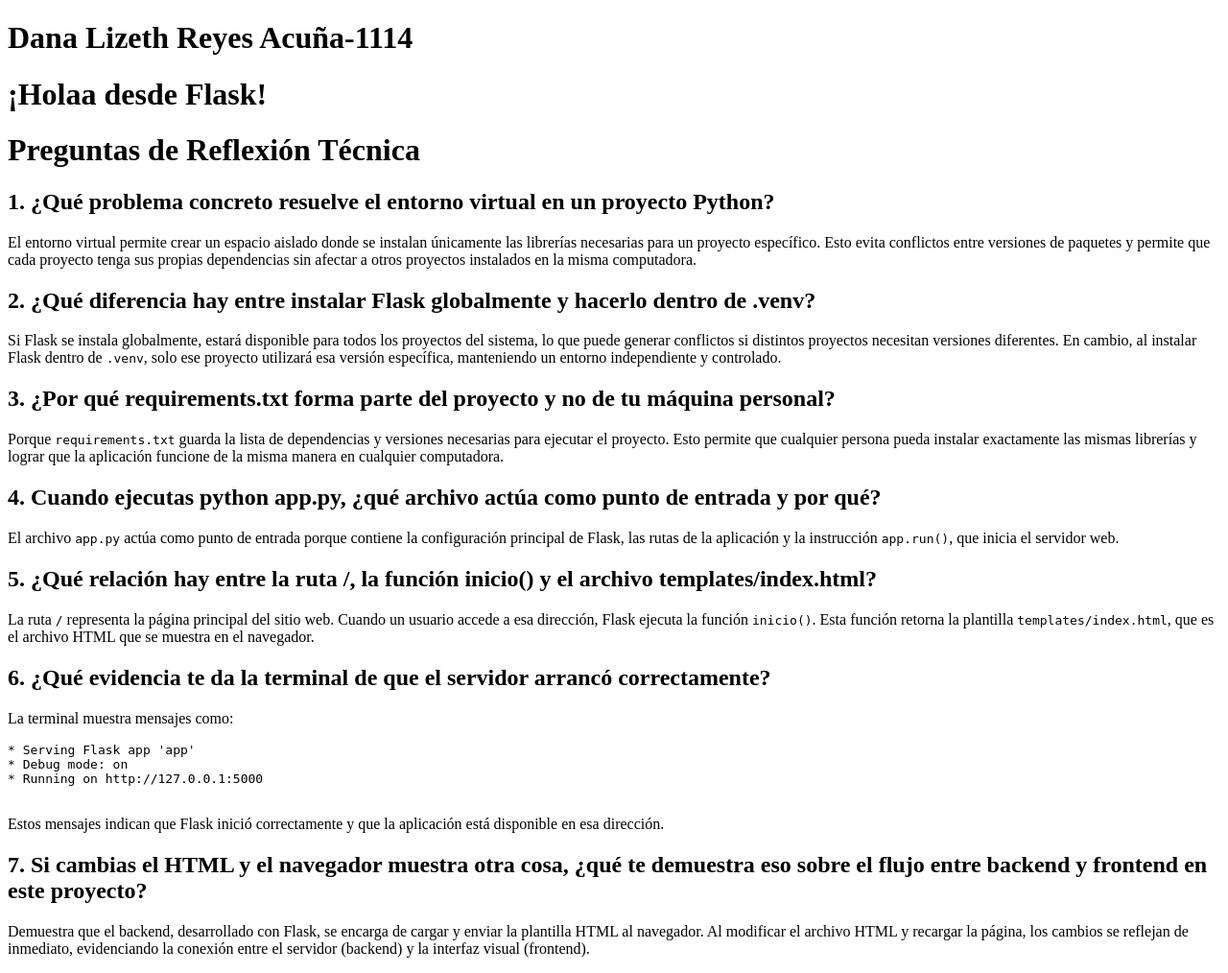
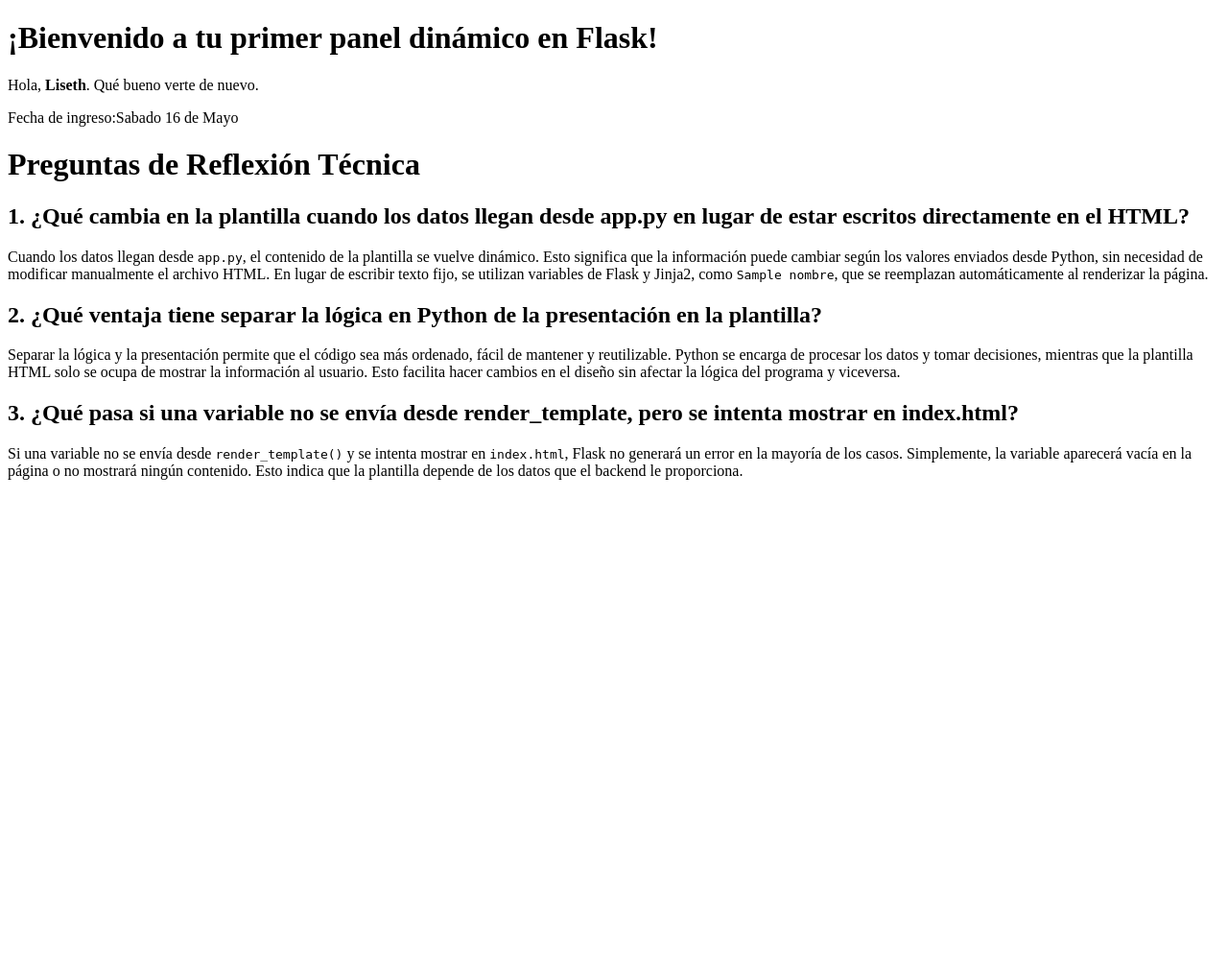
Before and after one commit to Lunacastro18/luna-flask.1114, a Flask app: template templates/index.html in a window 1280 px wide. Shown: the whole page at 96% size. After the commit the page ends 500 px from the top, so only its background shows below. Run offline with Flask 3, Linux system fonts and the light colour scheme; the template is opened without the code that fills it: most values are stand-ins (such as "Sample title", 1, 10 or a date in 2020).

Commit message:
Completada la Tarea 2: Datos dinamicos en la plantilla

```diff
--- a/app.py
+++ b/app.py
@@ -1,22 +1,21 @@
-# Importamos Flask y una funcion que permite mostrar un HTML.
 from flask import Flask, render_template
 
-
-# Creamos la aplicacion principal.
-# Este objeto sera el centro de nuestro proyecto Flask.
 app = Flask(__name__)
 
+@app.route('/')
+def inicio():
+    # Definimos las 3 variables en el backend
+    nombre_usuario = "Luis Gabriel"
+    mensaje_bienvenida = "¡Bienvenido a tu primer panel dinámico en Flask!"
+    fecha_actual = "Miércoles, 20 de Mayo de 2026"
 
-# Cuando alguien entra a la direccion principal del sitio, Flask ejecuta
-# esta funcion y devuelve la pagina `index.html`.
-@app.route("/")
-def inicio():
-    # `render_template` busca archivos dentro de la carpeta `templates`.
-    return render_template("index.html")
+    # Las enviamos a la plantilla HTML
+    return render_template(
+        'index.html',
+        usuario=nombre_usuario,
+        mensaje=mensaje_bienvenida,
+        fecha=fecha_actual
+    )
 
-
-# Este bloque se ejecuta solo si corremos `python app.py` desde la terminal.
-if __name__ == "__main__":
-    # `debug=True` sirve en desarrollo porque reinicia el servidor
-    # cuando detecta cambios y muestra errores con mas detalle.
-    app.run(debug=True)
+if __name__ == '__main__':
+    app.run(debug=True) # Activamos modo debug para ver cambios sin reiniciar
--- a/templates/index.html
+++ b/templates/index.html
@@ -2,77 +2,48 @@
 <html lang="es">
 <head>
     <meta charset="UTF-8">
-    <title>Mi Primera Aplicación Flask</title>
+    <title>Tarea 2 - Flask Dinámico</title>
 </head>
 <body>
-    <h1>Dana Lizeth Reyes Acuña-1114</h1>
-    <h1>¡Holaa desde Flask!</h1>
-    <!DOCTYPE html>
-<html lang="es">
-<head>
-    <meta charset="UTF-8">
-    <meta name="viewport" content="width=device-width, initial-scale=1.0">
-    <title>Preguntas de Reflexión Técnica - Flask</title>
-</head>
+    <!-- Variable 1: Mensaje de bienvenida -->
+    <h1>¡Bienvenido a tu primer panel dinámico en Flask!</h1>
+
+    <!-- Variable 2: Nombre de usuario -->
+    <p>Hola, <strong>Liseth</strong>. Qué bueno verte de nuevo.</p>
+
+    <!-- Variable 3: Fecha actual -->
+    <footer>
+        <p>Fecha de ingreso:Sabado 16 de Mayo</p>
+    </footer>
+
 <body>
 
     <h1>Preguntas de Reflexión Técnica</h1>
 
-    <h2>1. ¿Qué problema concreto resuelve el entorno virtual en un proyecto Python?</h2>
+    <h2>1. ¿Qué cambia en la plantilla cuando los datos llegan desde app.py en lugar de estar escritos directamente en el HTML?</h2>
     <p>
-        El entorno virtual permite crear un espacio aislado donde se instalan únicamente las librerías necesarias
-        para un proyecto específico. Esto evita conflictos entre versiones de paquetes y permite que cada proyecto
-        tenga sus propias dependencias sin afectar a otros proyectos instalados en la misma computadora.
+        Cuando los datos llegan desde <code>app.py</code>, el contenido de la plantilla se vuelve dinámico.
+        Esto significa que la información puede cambiar según los valores enviados desde Python, sin necesidad
+        de modificar manualmente el archivo HTML. En lugar de escribir texto fijo, se utilizan variables de
+        Flask y Jinja2, como <code>{{ nombre }}</code>, que se reemplazan automáticamente al renderizar la página.
     </p>
 
-    <h2>2. ¿Qué diferencia hay entre instalar Flask globalmente y hacerlo dentro de .venv?</h2>
+    <h2>2. ¿Qué ventaja tiene separar la lógica en Python de la presentación en la plantilla?</h2>
     <p>
-        Si Flask se instala globalmente, estará disponible para todos los proyectos del sistema, lo que puede
-        generar conflictos si distintos proyectos necesitan versiones diferentes. En cambio, al instalar Flask
-        dentro de <code>.venv</code>, solo ese proyecto utilizará esa versión específica, manteniendo un entorno
-        independiente y controlado.
+        Separar la lógica y la presentación permite que el código sea más ordenado, fácil de mantener y reutilizable.
+        Python se encarga de procesar los datos y tomar decisiones, mientras que la plantilla HTML solo se ocupa
+        de mostrar la información al usuario. Esto facilita hacer cambios en el diseño sin afectar la lógica
+        del programa y viceversa.
     </p>
 
-    <h2>3. ¿Por qué requirements.txt forma parte del proyecto y no de tu máquina personal?</h2>
+    <h2>3. ¿Qué pasa si una variable no se envía desde render_template, pero se intenta mostrar en index.html?</h2>
     <p>
-        Porque <code>requirements.txt</code> guarda la lista de dependencias y versiones necesarias para ejecutar
-        el proyecto. Esto permite que cualquier persona pueda instalar exactamente las mismas librerías y lograr
-        que la aplicación funcione de la misma manera en cualquier computadora.
-    </p>
-
-    <h2>4. Cuando ejecutas python app.py, ¿qué archivo actúa como punto de entrada y por qué?</h2>
-    <p>
-        El archivo <code>app.py</code> actúa como punto de entrada porque contiene la configuración principal de
-        Flask, las rutas de la aplicación y la instrucción <code>app.run()</code>, que inicia el servidor web.
-    </p>
-
-    <h2>5. ¿Qué relación hay entre la ruta /, la función inicio() y el archivo templates/index.html?</h2>
-    <p>
-        La ruta <code>/</code> representa la página principal del sitio web. Cuando un usuario accede a esa
-        dirección, Flask ejecuta la función <code>inicio()</code>. Esta función retorna la plantilla
-        <code>templates/index.html</code>, que es el archivo HTML que se muestra en el navegador.
-    </p>
-
-    <h2>6. ¿Qué evidencia te da la terminal de que el servidor arrancó correctamente?</h2>
-    <p>
-        La terminal muestra mensajes como:
-    </p>
-
-    <pre>
-* Serving Flask app 'app'
-* Debug mode: on
-* Running on http://127.0.0.1:5000
-    </pre>
-
-    <p>
-        Estos mensajes indican que Flask inició correctamente y que la aplicación está disponible en esa dirección.
-    </p>
-
-    <h2>7. Si cambias el HTML y el navegador muestra otra cosa, ¿qué te demuestra eso sobre el flujo entre backend y frontend en este proyecto?</h2>
-    <p>
-        Demuestra que el backend, desarrollado con Flask, se encarga de cargar y enviar la plantilla HTML al
-        navegador. Al modificar el archivo HTML y recargar la página, los cambios se reflejan de inmediato,
-        evidenciando la conexión entre el servidor (backend) y la interfaz visual (frontend).
+        Si una variable no se envía desde <code>render_template()</code> y se intenta mostrar en
+        <code>index.html</code>, Flask no generará un error en la mayoría de los casos. Simplemente, la variable
+        aparecerá vacía en la página o no mostrará ningún contenido. Esto indica que la plantilla depende de los
+        datos que el backend le proporciona.
     </p>
 </body>
+
+</body>
 </html>
```
